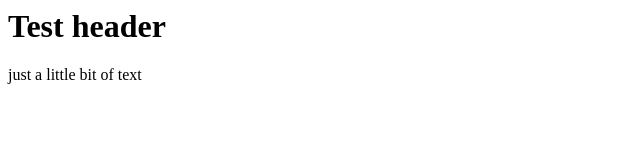
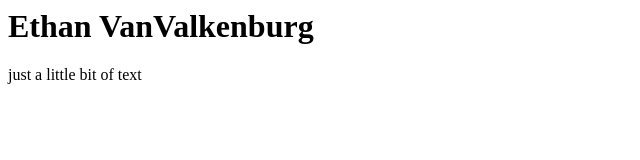
Before and after one commit to vanvalke/vanvalke.github.io, a plain HTML site: page index.html in a window 1280 px wide. Shown: the whole page, without its empty margins (0-640 px from the left). Drawn offline with Linux system fonts and the light colour scheme.

Commit message:
first try

```diff
--- a/index.html
+++ b/index.html
@@ -2,10 +2,10 @@
 <head>
     <meta charset="UTF-8">
     <meta name="viewport" content="width=device-width, initial-scale=1.0">
-    <title>Ethan VanValkenburg</title>
+    <title>Website</title>
 </head>
 <body>
-    <h1>Test header</h1>
+    <h1>Ethan VanValkenburg</h1>
     <p>just a little bit of text</p>
 </body>
 </html>
```
